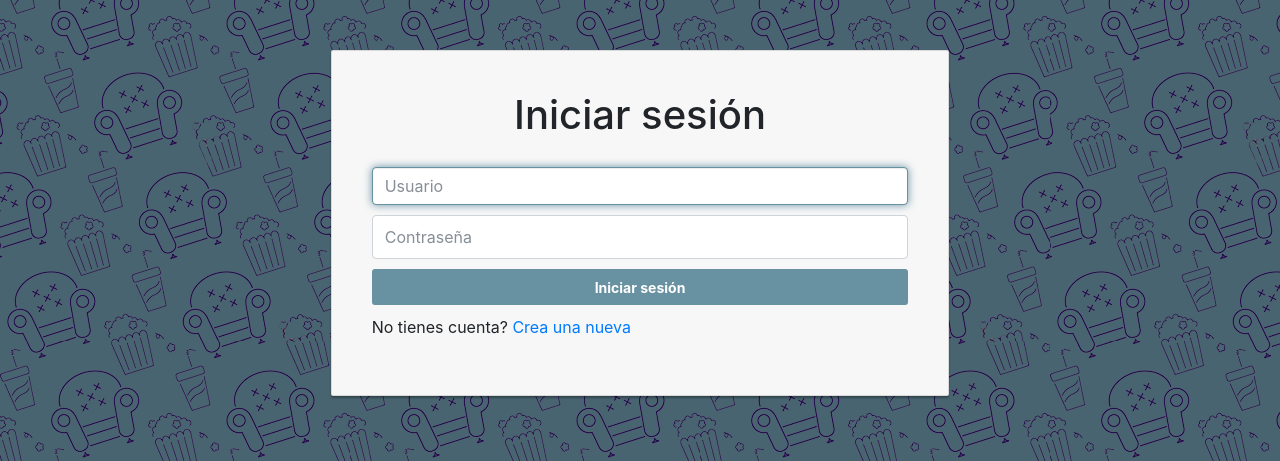
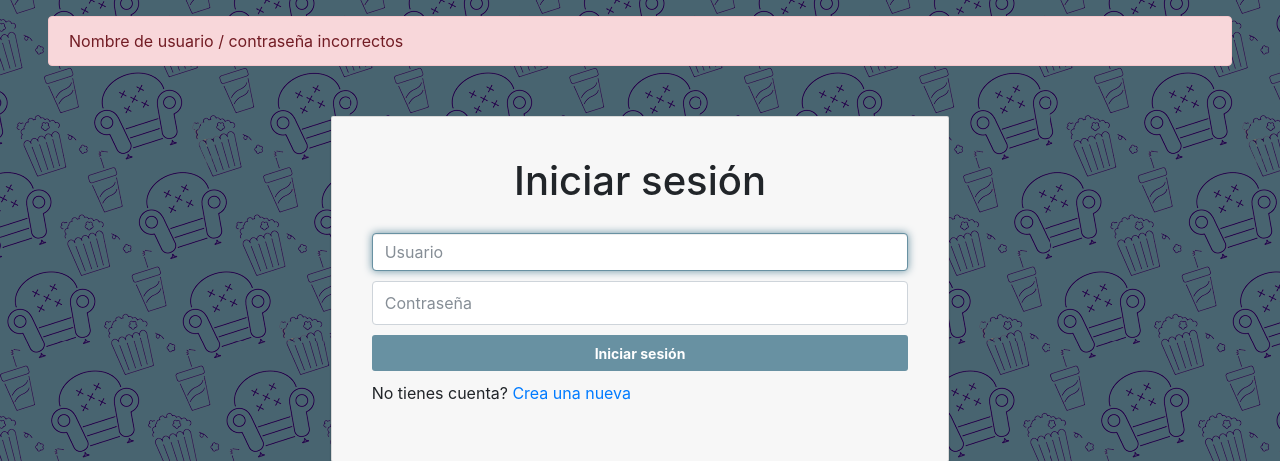
Before and after one commit to estani20/TF2017_EntregaFinal, a PHP site: page /login.php?error=1 in a window 1280 px wide. Shown: the part 56-517 px from the top of the page. Run offline with PHP 8.4, Linux system fonts and the light colour scheme.

Commit message:
Actualizado archivo CORRECCIONES / Agregado cartel de error en login

```diff
--- a/login.php
+++ b/login.php
@@ -19,6 +19,13 @@
     //generar_tit($tit);
     generar_menu($menu_ppal,1);
     generar_breadcrumbs($camino_nav,0,"Listado");
+    $error = '';
+
+    if(isset($_GET['error']) && $_GET['error'] == 1){
+       $error =  '<div class="alert alert-danger mt-3  mr-5 ml-5" >
+            <span>Nombre de usuario / contraseña incorrectos</span>
+          </div>';
+    }
 
 ?>
 
@@ -34,6 +41,7 @@
   <div id="encab">
     <?=$menu_ppal?>
   </div>
+  <?php echo $error; ?>
   <div class="container">
     <div class="card card-container" id="logincard">
      <h1 class="card-title text-center">Iniciar sesión</h1>
--- a/validar_login.php
+++ b/validar_login.php
@@ -20,7 +20,7 @@
     header("location:index.php");
 
   else:
-    header("location:login.php");
+    header("location:login.php?error=1");
   endif;
 
   $mysqli->close();
```
Also changed, not shown: 1 other file.
